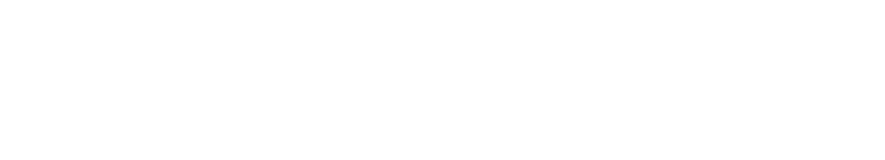
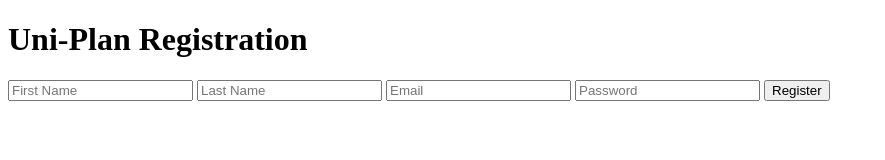
Before and after one commit to aidanj543/uniplan, a plain HTML site: page register.html in a window 1280 px wide. Shown: the whole page, without its empty margins (0-885 px from the left). Drawn offline with Linux system fonts and the light colour scheme.

Commit message:
Added basic html structure

```diff
--- a/login.html
+++ b/login.html
@@ -16,6 +16,6 @@
             <p>Don't have an account? <a href = "register.html">Register</a></p>
         </div>
 
-        <script src = "assets/js/auth.js"></script>
+        <script src = "assets/js/modules/auth.js"></script>
     </body>
 </html>
--- a/register.html
+++ b/register.html
@@ -0,0 +1,20 @@
+<!DOCTYPE html>
+<html lang = "en">
+    <head>
+        <title>Uni-Plan Register</title>
+        <link rel = "stylesheet" href = "assets/css/auth.css">
+    </head>
+
+    <body>
+        <div class = "register-container">
+            <h1>Uni-Plan Registration</h1>
+            <form id = "registerForm">
+                <input type = "text" id = "firstName" name = "firstName" placeholder = "First Name" required>
+                <input type = "text" id = "lastName" name = "lastName" placeholder = "Last Name" required>
+                <input type = "email" id = "email" name = "email" placeholder = "Email" required>
+                <input type = "password" id = "password" name = "password" placeholder = "Password" required>
+                <button type = "submit">Register</button>
+            </form>
+        </div>
+    </body>
+</html>
```
